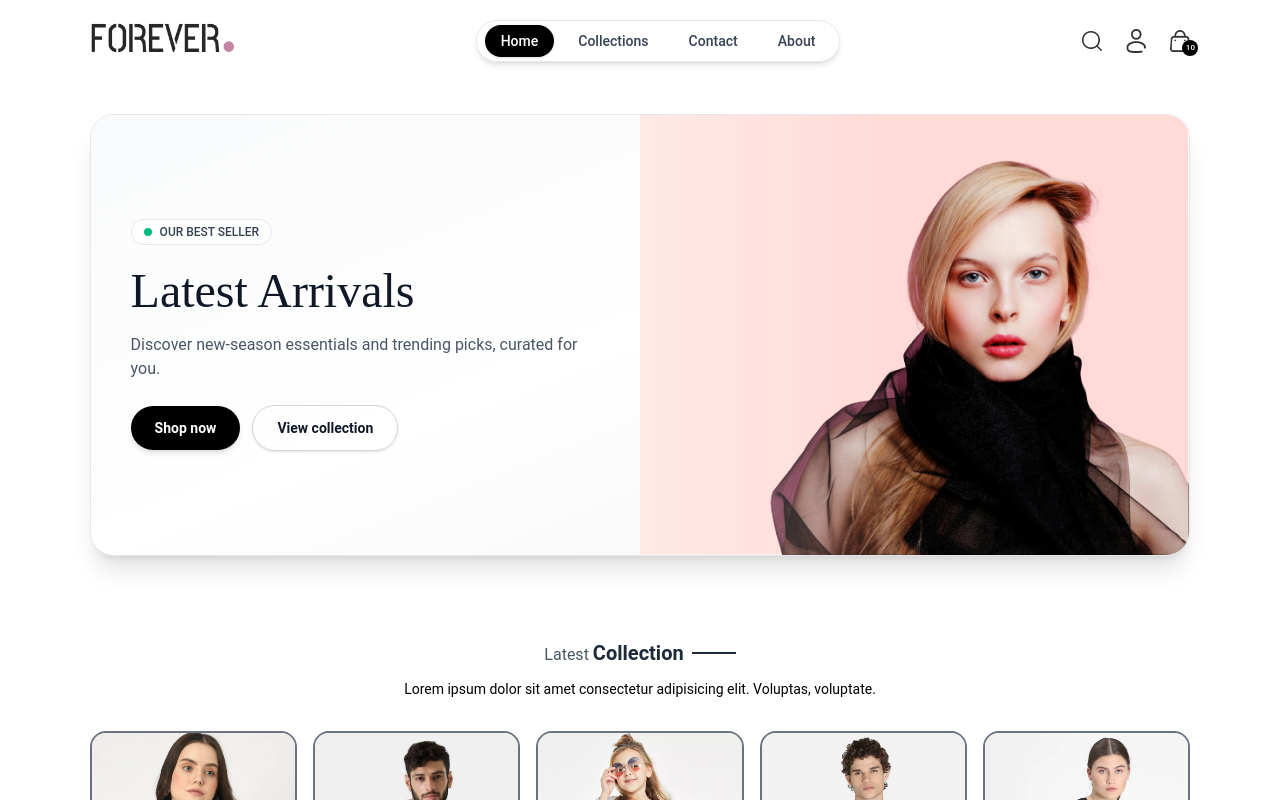
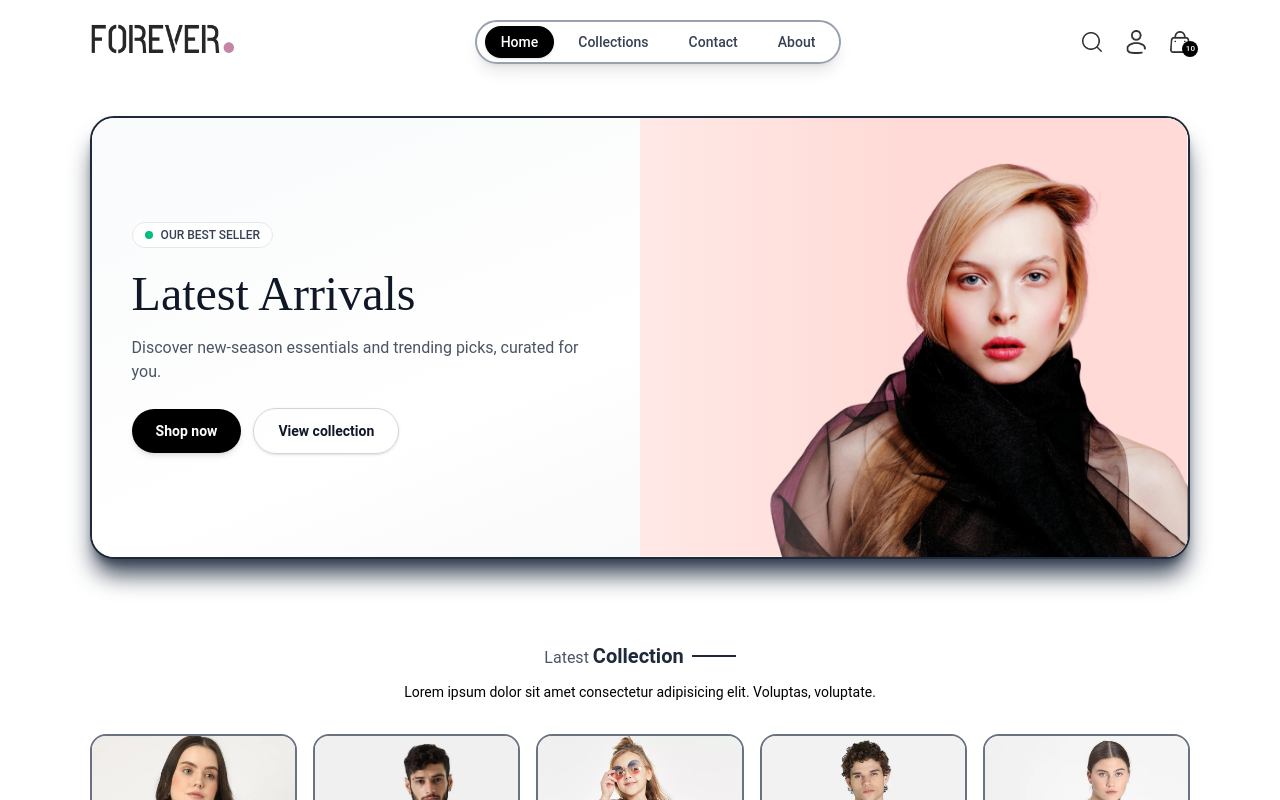
Before and after one commit to mubashirdawood/MERN-E-Commerce-Web-Application-Full-Stack-Project-, a React (Vite) app: page / in a window 1280 px wide. Shown: the top 800 px of the page. Built offline with nearby package versions, Linux system fonts and the light colour scheme.

Commit message:
style  changes

```diff
--- a/src/components/Hero.jsx
+++ b/src/components/Hero.jsx
@@ -3,7 +3,7 @@ import { assets } from "../assets/assets";
 const Hero = () => {
   return (
     <section className="mt-8">
-      <div className="relative overflow-hidden rounded-3xl border border-gray-200 bg-white shadow-xl">
+      <div className="relative overflow-hidden rounded-3xl border border-2 hover:shadow-amber-50 border-gray-800 shadow-gray-700 bg-white shadow-xl">
         <div className="pointer-events-none absolute inset-0 bg-gradient-to-br from-gray-50 via-white to-gray-100" />
 
         <div className="relative grid grid-cols-1 sm:grid-cols-2 items-stretch">
--- a/src/components/Navbar.jsx
+++ b/src/components/Navbar.jsx
@@ -27,7 +27,7 @@ const Navbar = () => {
 
         {/* pill nav (desktop) */}
         <div className="hidden sm:flex items-center justify-center flex-1 px-6">
-          <ul className="flex items-center gap-2 rounded-full border border-gray-200 bg-white/70 backdrop-blur-md shadow-md px-2 py-2">
+          <ul className="flex items-center gap-2 rounded-full border border-2 border-gray-400 bg-white/70 backdrop-blur-sm shadow-lg px-2 py-2">
             <li>
               <NavLink to="/" className={navLinkClass} end>
                 Home
```
